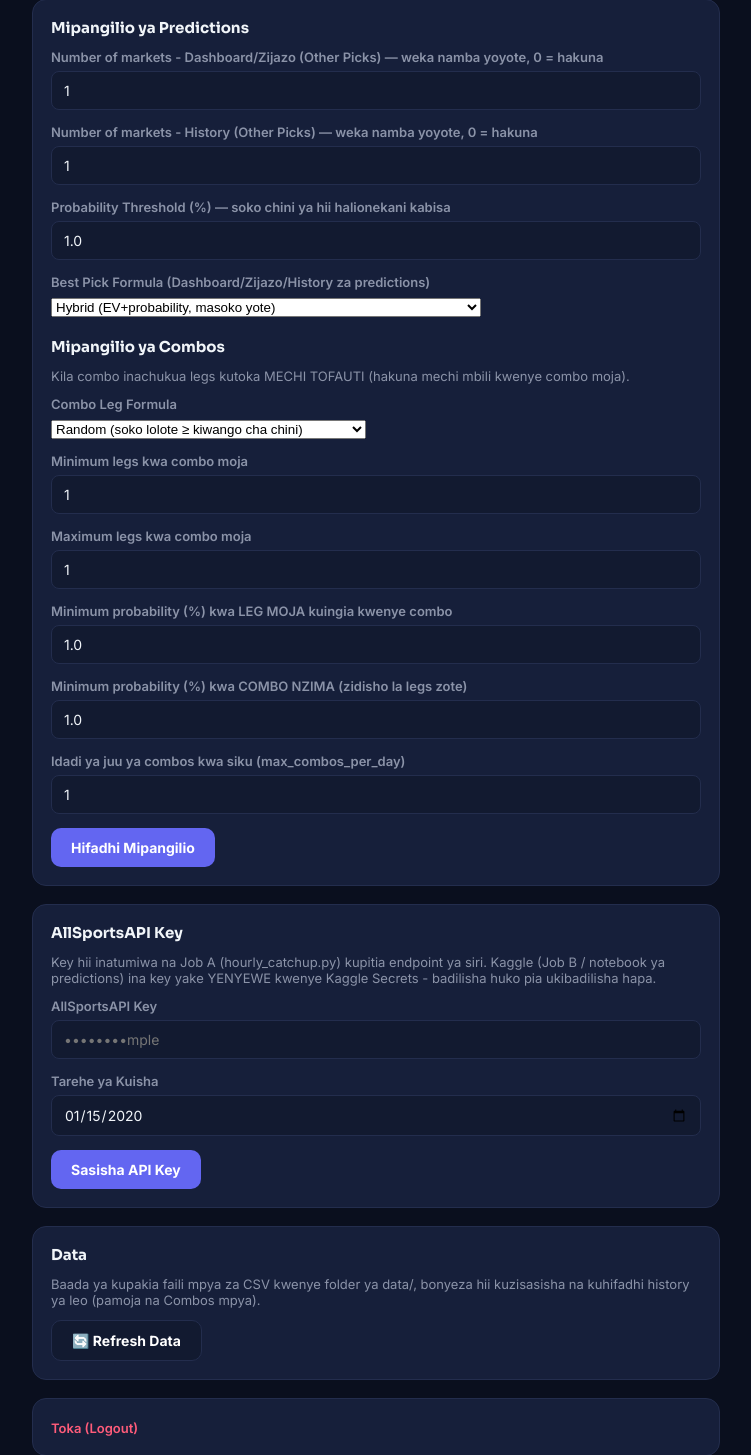
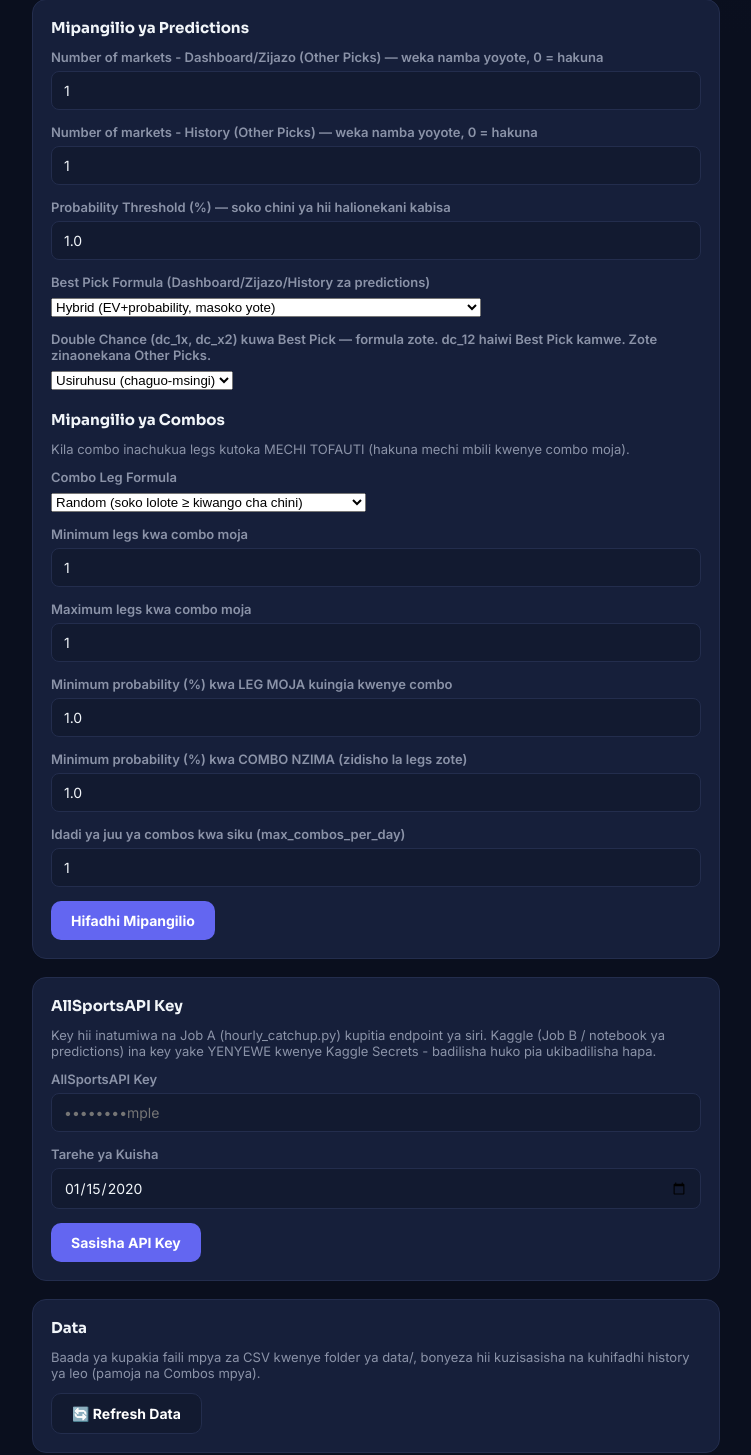
Before and after one commit to tonticha9/Prediction-picks, a Flask app: page /admin in a window 1280 px wide. Shown: the part 1439-2894 px from the top of the page, without its empty margins (264-1015 px from the left). Run offline with Flask 3, Linux system fonts and the light colour scheme; the visitor is signed in with stand-in values (Sample User, id 1); tables that the repository leaves empty hold one stand-in row (values such as "Sample post"); some libraries are stand-ins or nearby versions.

Commit message:
Add Double Chance settings to admin.html
Added a new form group for Double Chance settings in the admin panel.

```diff
--- a/templates/admin.html
+++ b/templates/admin.html
@@ -55,6 +55,13 @@
         <option value="probability" {{ 'selected' if settings.best_pick_formula=='probability' else '' }}>Probability pekee (+ pro_tier tiebreaker, masoko yote)</option>
         <option value="ev" {{ 'selected' if settings.best_pick_formula=='ev' else '' }}>EV pekee — masoko yenye odds TU (yasiyo na odds yanafichwa)</option>
         <option value="no_odds" {{ 'selected' if settings.best_pick_formula=='no_odds' else '' }}>Masoko yasiyo na odds TU, kwa probability (yenye odds yanafichwa)</option>
+      </select>
+    </div>
+    <div class="form-group">
+      <label>Double Chance (dc_1x, dc_x2) kuwa Best Pick — formula zote. dc_12 haiwi Best Pick kamwe. Zote zinaonekana Other Picks.</label>
+      <select name="allow_dc_best">
+        <option value="0" {{ 'selected' if not allow_dc_best else '' }}>Usiruhusu (chaguo-msingi)</option>
+        <option value="1" {{ 'selected' if allow_dc_best else '' }}>Ruhusu</option>
       </select>
     </div>
 
```
